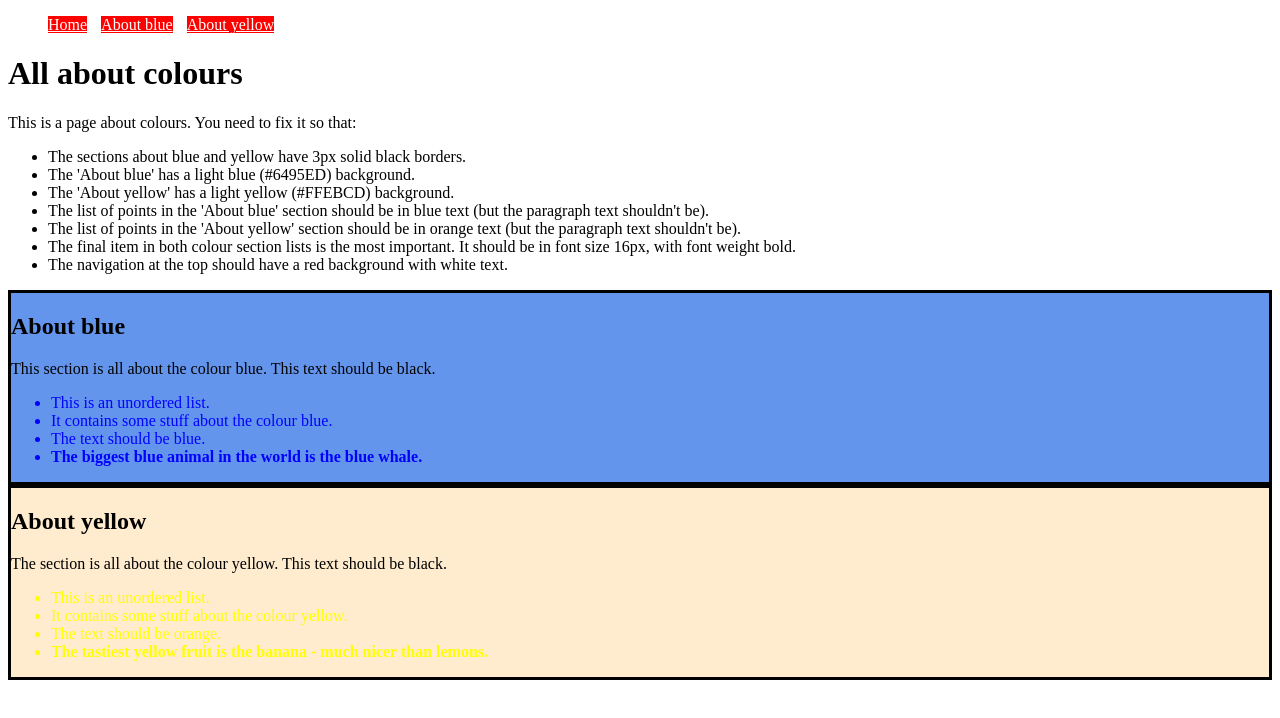
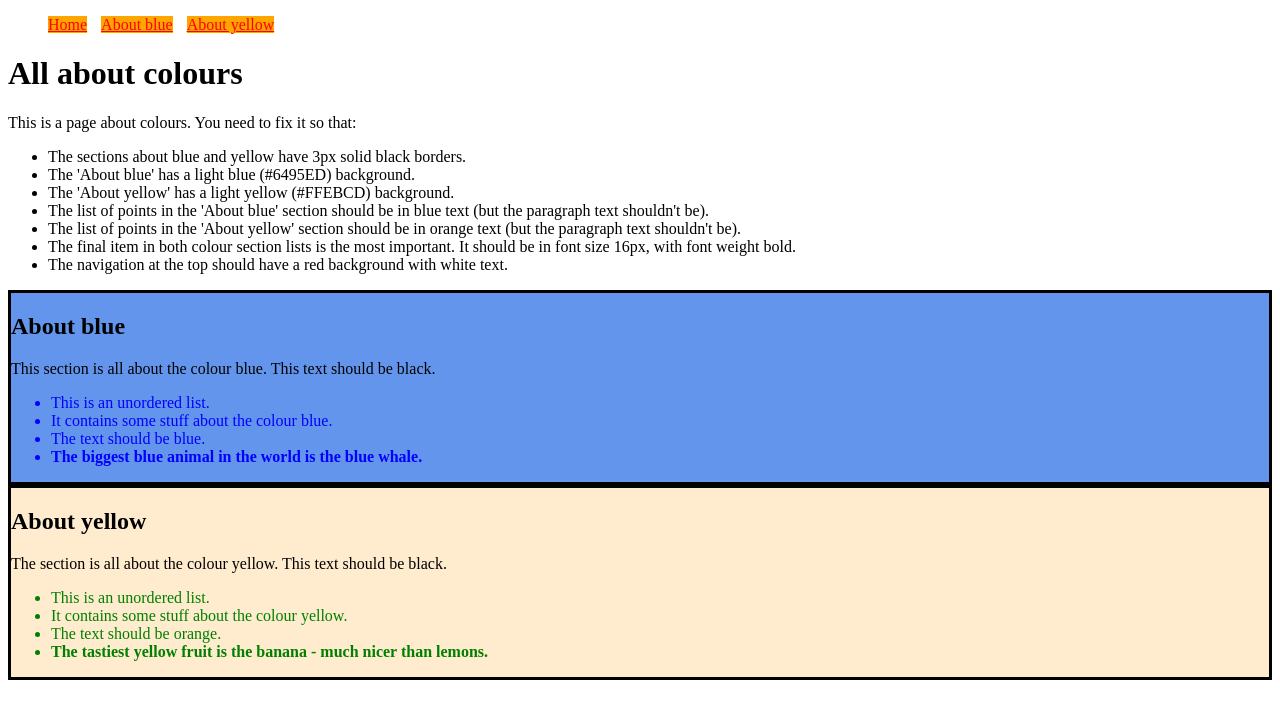
Before and after one commit to janetran/janetran, a plain HTML site: page exercise2.html in a window 1280 px wide. Drawn offline with Linux system fonts and the light colour scheme.

Commit message:
Update exercise2a.css

```diff
--- a/exercise2a.css
+++ b/exercise2a.css
@@ -15,7 +15,7 @@
 }
 
 #about_yellow li{
-  color:yellow;
+  color:green;
 }
 
 .important{
@@ -24,7 +24,7 @@
 }
 
 ul.nav a{
-  color: white;
-  background-color: red;
+  color: red;
+  background-color: orange;
   text-decoration: underline;
 }
```
